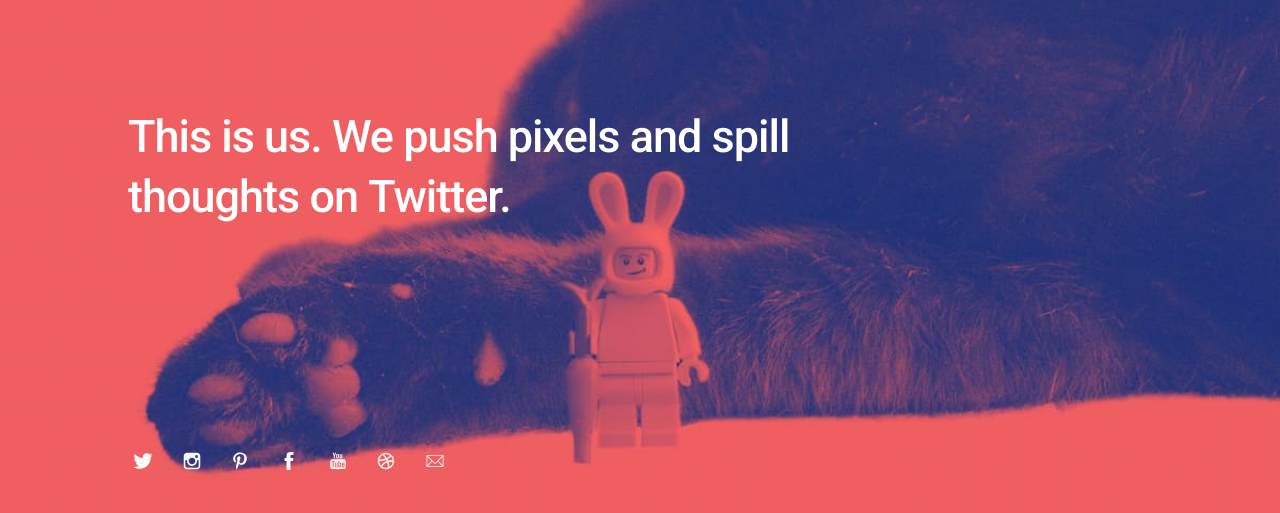
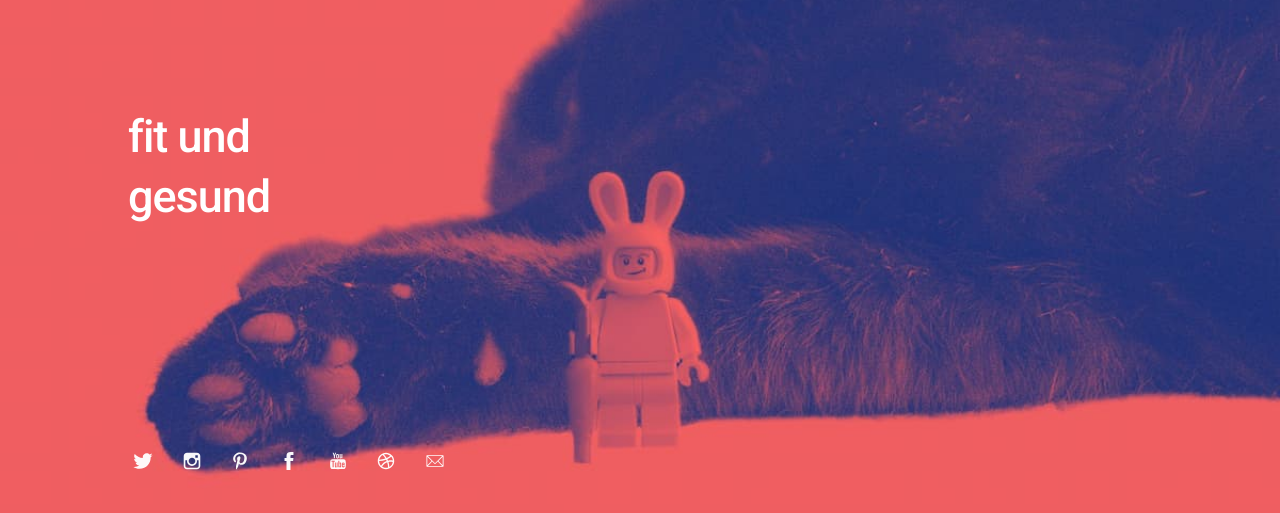
Before and after one commit to moldef/moldef.github.io, a plain HTML site: page index.html in a window 1280 px wide. Shown: the part 229-742 px from the top of the page. Drawn offline with Linux system fonts and the light colour scheme.

Commit message:
title geändert

```diff
--- a/index.html
+++ b/index.html
@@ -47,7 +47,7 @@
 
 		<div class="bio">
 
-			<p>This is us. We push pixels and spill thoughts on Twitter.</p>
+			<p>fit und gesund</p>
 
 		</div>
 
```
